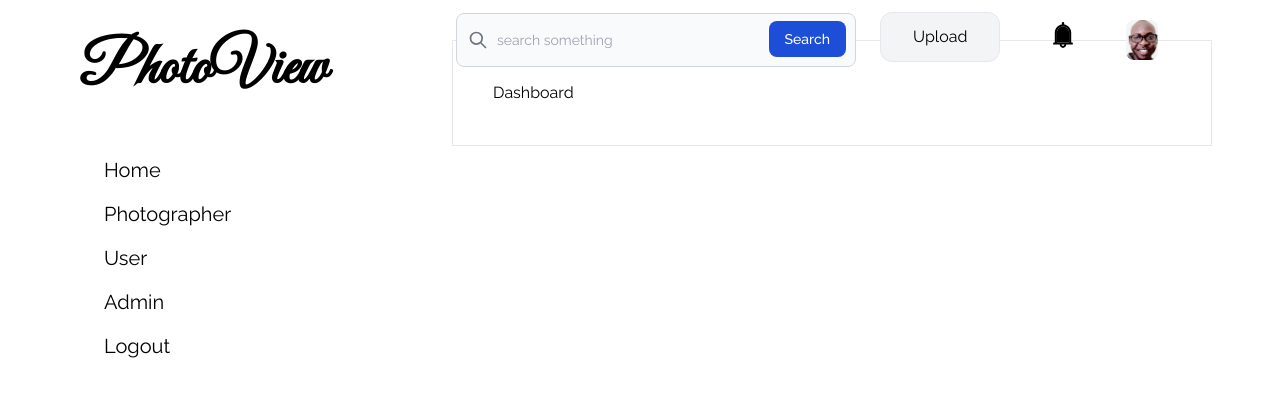
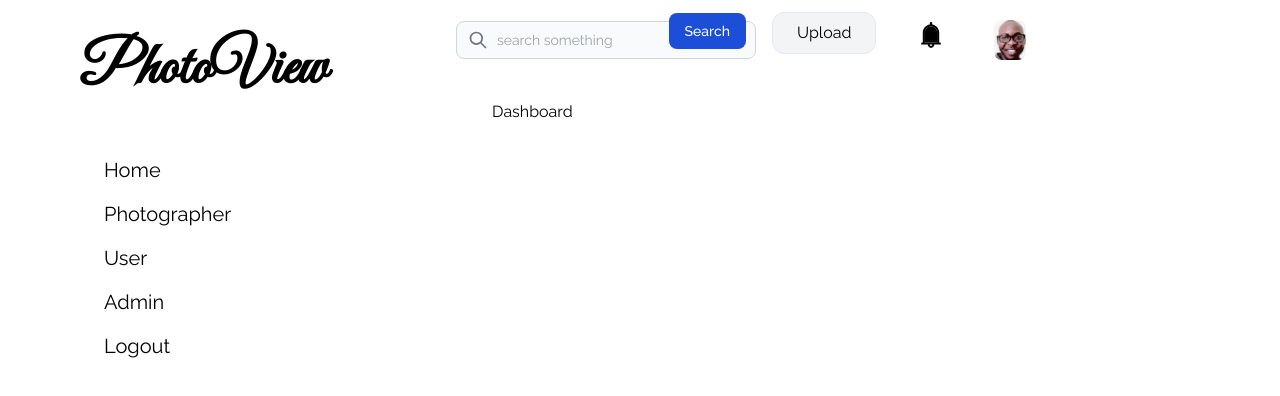
Before and after one commit to masete/photoview, a React (Create React App) app in the folder FrontEnd/: page /timeline in a window 1280 px wide. Shown: the top 396 px of the page. Built offline with nearby package versions, Linux system fonts and the light colour scheme.

Commit message:
feat: positioned my dashboard area

```diff
--- a/FrontEnd/src/components/NavBar.jsx
+++ b/FrontEnd/src/components/NavBar.jsx
@@ -8,12 +8,12 @@ const NavBar = () => {
     <div className='flex justify-between items-center p-2 h-20 fixed text-black'>
       <form>
 
-      <label for="default-search" className="mb-2 text-sm font-medium text-gray-900 sr-only dark:text-gray-300">Search</label>
+      <label for="default-search" className="mb-1 my-8 text-sm font-medium text-gray-900 sr-only dark:text-gray-300">Search</label>
         <div className='relative'>
             <div className='flex absolute inset-y-0 items-center pl-3 pointer-events-none'>
               <svg aria-hidden="true" className="w-5 h-5 text-gray-500 dark:text-gray-400" fill="none" stroke="currentColor" viewBox="0 0 24 24" xmlns="http://www.w3.org/2000/svg"><path stroke-linecap="round" stroke-linejoin="round" stroke-width="2" d="M21 21l-6-6m2-5a7 7 0 11-14 0 7 7 0 0114 0z"></path></svg>
             </div>
-            <input type="search" id="default-search" className="block p-4 pl-10 w-[400px] text-sm text-gray-900 bg-gray-50 rounded-lg border border-gray-300 focus:ring-blue-500 focus:border-blue-500 dark:bg-gray-700 dark:border-gray-500 dark:placeholder-gray-400 dark:text-white dark:focus:ring-blue-500 dark:focus:border-gray-500" placeholder="search something" required />
+            <input type="search" id="default-search" className="block p-2 pl-10 w-[300px] text-sm text-gray-900 bg-gray-50 rounded-lg border border-gray-300 focus:ring-blue-500 focus:border-blue-500 dark:bg-gray-700 dark:border-gray-500 dark:placeholder-gray-400 dark:text-white dark:focus:ring-blue-500 dark:focus:border-gray-500" placeholder="search something" required />
             <button type='submit' className='text-white absolute right-2.5 bottom-2.5 bg-blue-700 hover:bg-blue-800 focus:ring-4 focus:outline-none focus:ring-blue-300 font-medium rounded-lg text-sm px-4 py-2 dark:bg-blue-600 dark:hover:bg-blue-700 dark:focus:ring-blue-800'>Search</button>
         </div>
 
@@ -21,7 +21,7 @@ const NavBar = () => {
 
       <div>
         <ul className='md:flex'>
-          <li><button className='px-8 py-3 mx-6 my-2 border border-gray-200 rounded-xl bg-gray-100'>
+          <li><button className='px-6 py-2 mx-4 my-2 border border-gray-200 rounded-xl bg-gray-100'>
 
 
             <p>Upload</p>
--- a/FrontEnd/src/pages/Dashboard.jsx
+++ b/FrontEnd/src/pages/Dashboard.jsx
@@ -7,7 +7,7 @@ const Dashboard = () => {
       }, []);
 
   return (
-    <div className='flex justify-between items-center space-x-2 mt-10 p-10 text-black right-0 border mx-1'>
+    <div className='flex justify-between items-center space-x-2 mt-[60px] p-10 text-black right-0 mx-1'>
 
             <p className='text-black'>Dashboard</p>
 
```
